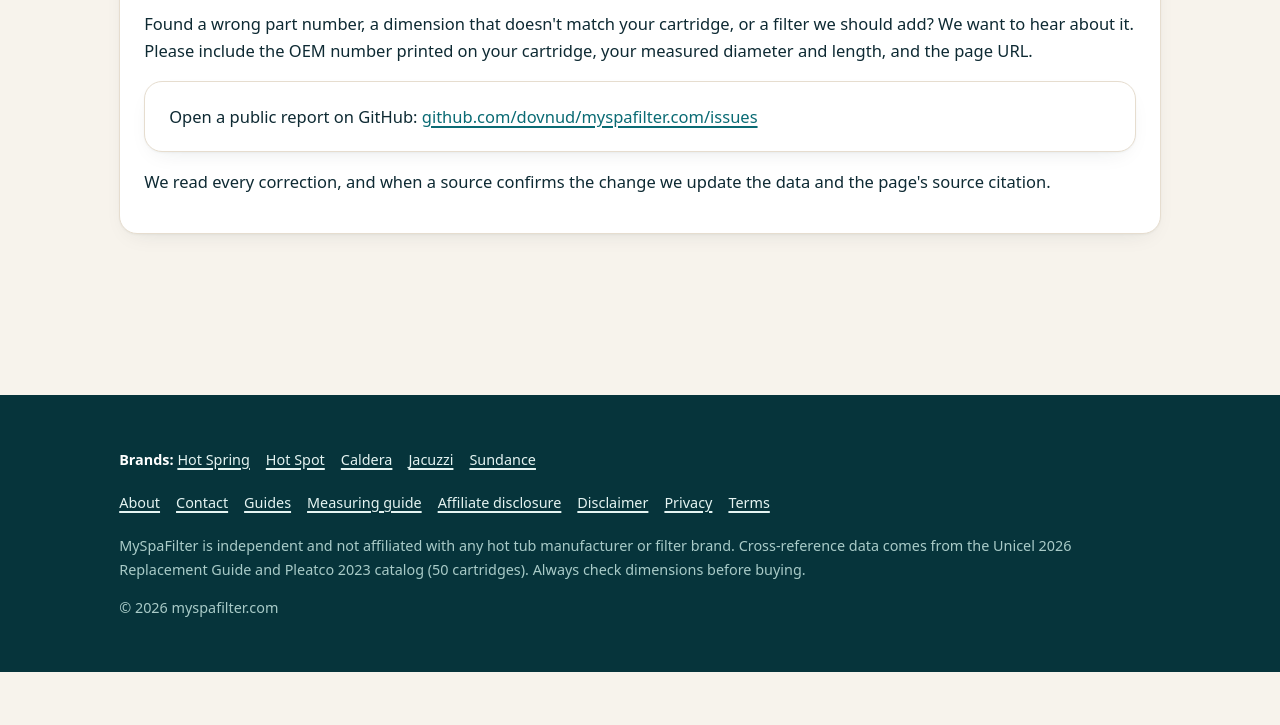
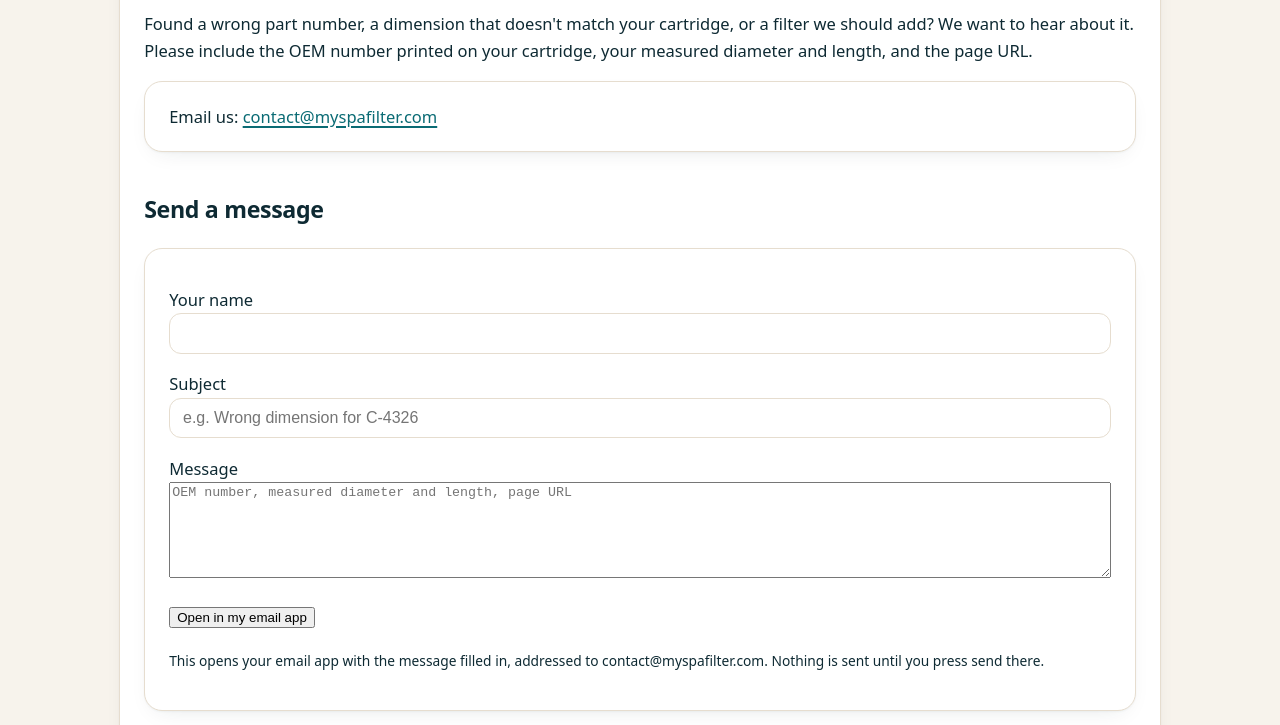
Before and after one commit to dovnud/myspafilter.com, an Astro site: page /contact in a window 1280 px wide. Shown: the part 220-945 px from the top of the page. Before the commit the page ends 892 px from the top, so only its background shows below. Built offline with nearby package versions, Linux system fonts and the light colour scheme; Astro itself is replaced by a stand-in of ours.

Commit message:
Contact: email + mailto form, drop GitHub issues

```diff
--- a/src/pages/contact.astro
+++ b/src/pages/contact.astro
@@ -4,6 +4,17 @@ import Page from '../components/Page.astro';
 <Page title="Contact MySpaFilter" description="Report a cross-reference error or ask a question about MySpaFilter.">
 <h1>Contact</h1>
 <p>Found a wrong part number, a dimension that doesn't match your cartridge, or a filter we should add? We want to hear about it. Please include the OEM number printed on your cartridge, your measured diameter and length, and the page URL.</p>
-<p class="card">Open a public report on GitHub: <a href="https://github.com/dovnud/myspafilter.com/issues/new" rel="nofollow">github.com/dovnud/myspafilter.com/issues</a></p>
+<p class="card">Email us: <a href="mailto:contact@myspafilter.com">contact@myspafilter.com</a></p>
+<h2>Send a message</h2>
+<form id="contact-form" class="card" action="mailto:contact@myspafilter.com" method="get" enctype="text/plain">
+<p><label>Your name<br><input name="name" required style="width:100%"></label></p>
+<p><label>Subject<br><input name="subject" required style="width:100%" placeholder="e.g. Wrong dimension for C-4326"></label></p>
+<p><label>Message<br><textarea name="message" rows="6" required style="width:100%" placeholder="OEM number, measured diameter and length, page URL"></textarea></label></p>
+<p><button type="submit">Open in my email app</button></p>
+<p><small>This opens your email app with the message filled in, addressed to contact@myspafilter.com. Nothing is sent until you press send there.</small></p>
+</form>
+<script is:inline>
+document.getElementById('contact-form').addEventListener('submit',function(e){e.preventDefault();var f=e.target;var body=f.message.value+'\n\n— '+f.name.value;location.href='mailto:contact@myspafilter.com?subject='+encodeURIComponent(f.subject.value)+'&body='+encodeURIComponent(body);});
+</script>
 <p>We read every correction, and when a source confirms the change we update the data and the page's source citation.</p>
 </Page>
--- a/src/pages/privacy.astro
+++ b/src/pages/privacy.astro
@@ -7,5 +7,5 @@ import Page from '../components/Page.astro';
 <h2>Hosting logs</h2><p>The site is hosted on Cloudflare. Cloudflare may process standard request data, such as IP address, browser type, and pages requested, for security and performance. See Cloudflare's privacy policy.</p>
 <h2>Affiliate partners and cookies</h2><p>This site sets no tracking cookies of its own. Clicking a retailer link (for example Amazon, FiltersFast, or Doheny's) takes you to that retailer's site, and the retailer or its affiliate network (such as Amazon Associates or Awin) may set cookies to attribute a purchase. Their own privacy policies cover those cookies.</p>
 <h2>Children</h2><p>This site is not directed to children under 13.</p>
-<h2>Changes and contact</h2><p>We'll post any updates to this policy on this page. For questions, see <a href="/contact/">Contact</a>.</p>
+<h2>Changes and contact</h2><p>We'll post any updates to this policy on this page. For questions, email <a href="mailto:contact@myspafilter.com">contact@myspafilter.com</a> or see <a href="/contact/">Contact</a>.</p>
 </Page>
```
